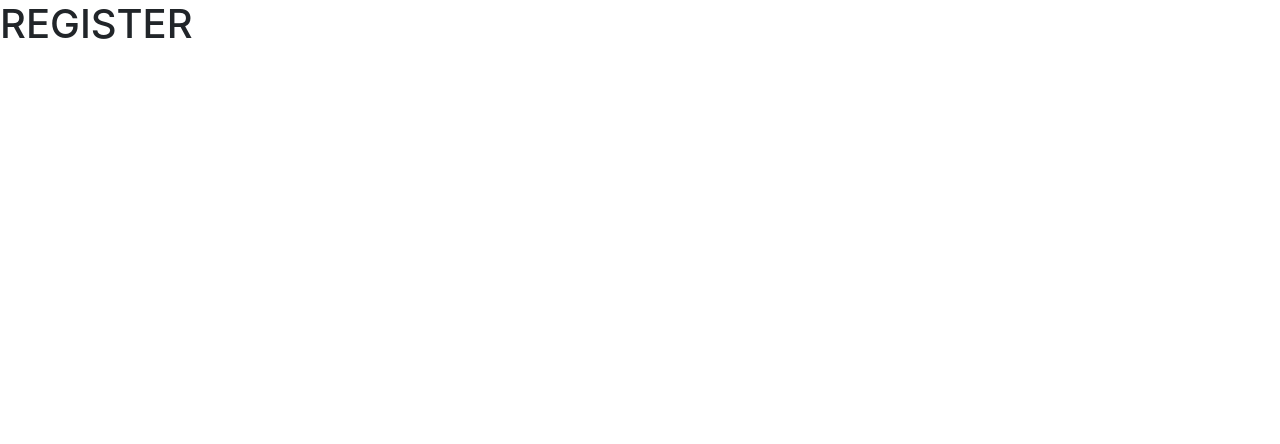
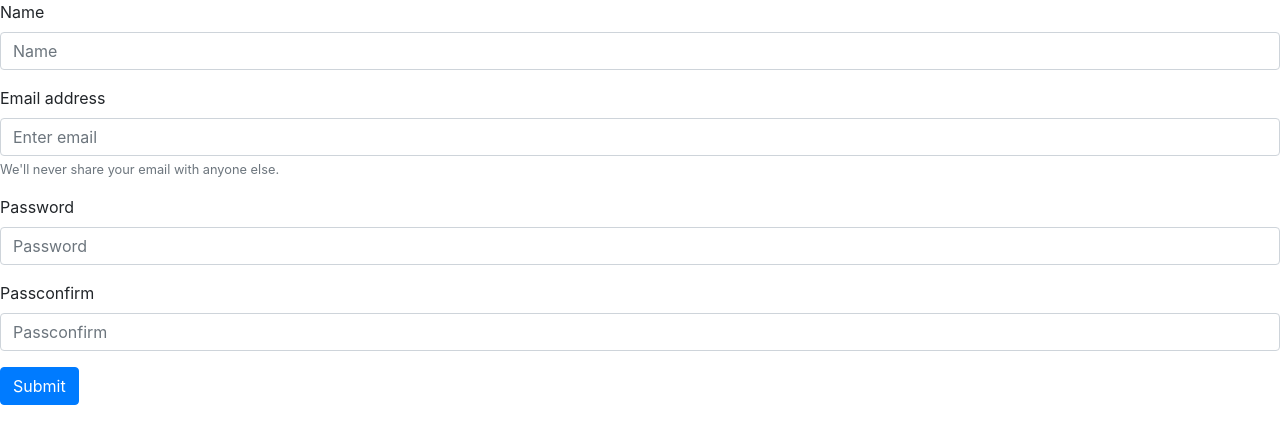
Before and after one commit to zaraco/react-authentication-api, a React (Create React App) app: page /register in a window 1280 px wide. Shown: the top 444 px of the page. Built offline with nearby package versions, Linux system fonts and the light colour scheme.

Commit message:
register added

```diff
--- a/src/Component/Login.js
+++ b/src/Component/Login.js
@@ -1,5 +1,5 @@
 import React, {Component} from 'react';
-import {Alert} from "react-bootstrap";
+import {Alert, Button, Form} from "react-bootstrap";
 import axios from "axios";
 
 
@@ -54,7 +54,7 @@ class Login extends Component {
             })
             .catch(error => {
                 this.setState({
-                    error: "you did not logged in",
+                    error: error.toString(),
                     message: ''
                 })
             })
@@ -71,13 +71,14 @@ class Login extends Component {
 
                 {errorAlert}
 
-                <form onSubmit={this.submitHandler}>
+                <Form onSubmit={this.submitHandler}>
                     <input type="text" onChange={this.emailChangeHandler} placeholder="Enter the email address"/>
                     <br/>
                     <input type="text" onChange={this.passwordChangeHandler} placeholder="Enter the password"/>
                     <br/>
-                    <button type="submit" onClick={this.clickHandler}>Log in</button>
-                </form>
+                    <Button variant="primary" type="submit" onClick={this.clickHandler}>Log in</Button>
+                    <br/>
+                </Form>
             </div>
 
         );
--- a/src/Component/Register.js
+++ b/src/Component/Register.js
@@ -1,13 +1,122 @@
 import React, {Component} from 'react';
+import {Form, Button, Alert} from "react-bootstrap";
+import axios from "axios";
+
 
 class Register extends Component {
 
+    constructor() {
+        super();
+        this.state = {
+            name: '',
+            email: '',
+            password: '',
+            passconfirm: '',
+            message: '',
+            error: ''
+        }
+    }
+
+    nameChangeHandler = (e) => {
+        this.setState({
+            name: e.target.value
+        })
+    }
+
+    emailChangeHandler = (e) => {
+        this.setState({
+            email: e.target.value
+        })
+    }
+    passwordChangeHandler = (e) => {
+        this.setState({
+            password: e.target.value
+        })
+    }
+    passconfirmChangeHandler = (e) => {
+        this.setState({
+            passconfirm: e.target.value
+        })
+    }
+
+    submitHandler = (e) => {
+        e.preventDefault()
+
+    }
+
+    clickHandler = () => {
+
+        const config = {
+            headers: {
+                "Content-Type": "application/json",
+                "X-Requested-With": "XMLHttpRequest"
+            }
+        }
+
+        const register = {
+            name: this.state.name,
+            email: this.state.email,
+            password: this.state.password,
+            password_confirmation: this.state.passconfirm,
+        }
+        console.log(register)
+        axios.post(`http://127.0.0.1:8000/api/auth/signup`, register, config)
+            .then(res => {
+                this.setState({
+                    message: "you registered in successfully",
+                    error: ''
+                })
+
+            })
+            .catch(error => {
+                console.log(error)
+                this.setState({
+                    error: error.toString(),
+                    message: ''
+                })
+            })
+    }
+
+
     render() {
-        return(
+        let successRegister = this.state.message !== '' ? <Alert variant="success"> {this.state.message}</Alert> : ''
+        let errorRegister = this.state.error !== '' ? <Alert variant="danger">{this.state.error} </Alert> : ''
+
+        return (
             <div>
-                <h1> REGISTER </h1>
+                {successRegister}
+                {errorRegister}
+                <Form onSubmit={this.submitHandler}>
+                    <Form.Group onChange={this.nameChangeHandler}>
+                        <Form.Label>Name</Form.Label>
+                        <Form.Control type="text" placeholder="Name"/>
+                    </Form.Group>
+                    <Form.Group onChange={this.emailChangeHandler}>
+                        <Form.Label>Email address</Form.Label>
+                        <Form.Control type="email" placeholder="Enter email"/>
+                        <Form.Text className="text-muted">
+                            We'll never share your email with anyone else.
+                        </Form.Text>
+                    </Form.Group>
+
+                    <Form.Group onChange={this.passwordChangeHandler}>
+                        <Form.Label>Password</Form.Label>
+                        <Form.Control type="password" placeholder="Password"/>
+                    </Form.Group>
+
+                    <Form.Group onChange={this.passconfirmChangeHandler}>
+                        <Form.Label>Passconfirm</Form.Label>
+                        <Form.Control type="password" placeholder="Passconfirm"/>
+                    </Form.Group>
+
+
+                    <Button variant="primary" type="submit" onClick={this.clickHandler}>
+                        Submit
+                    </Button>
+                </Form>
             </div>
         );
     }
 }
+
 export default Register;
```
